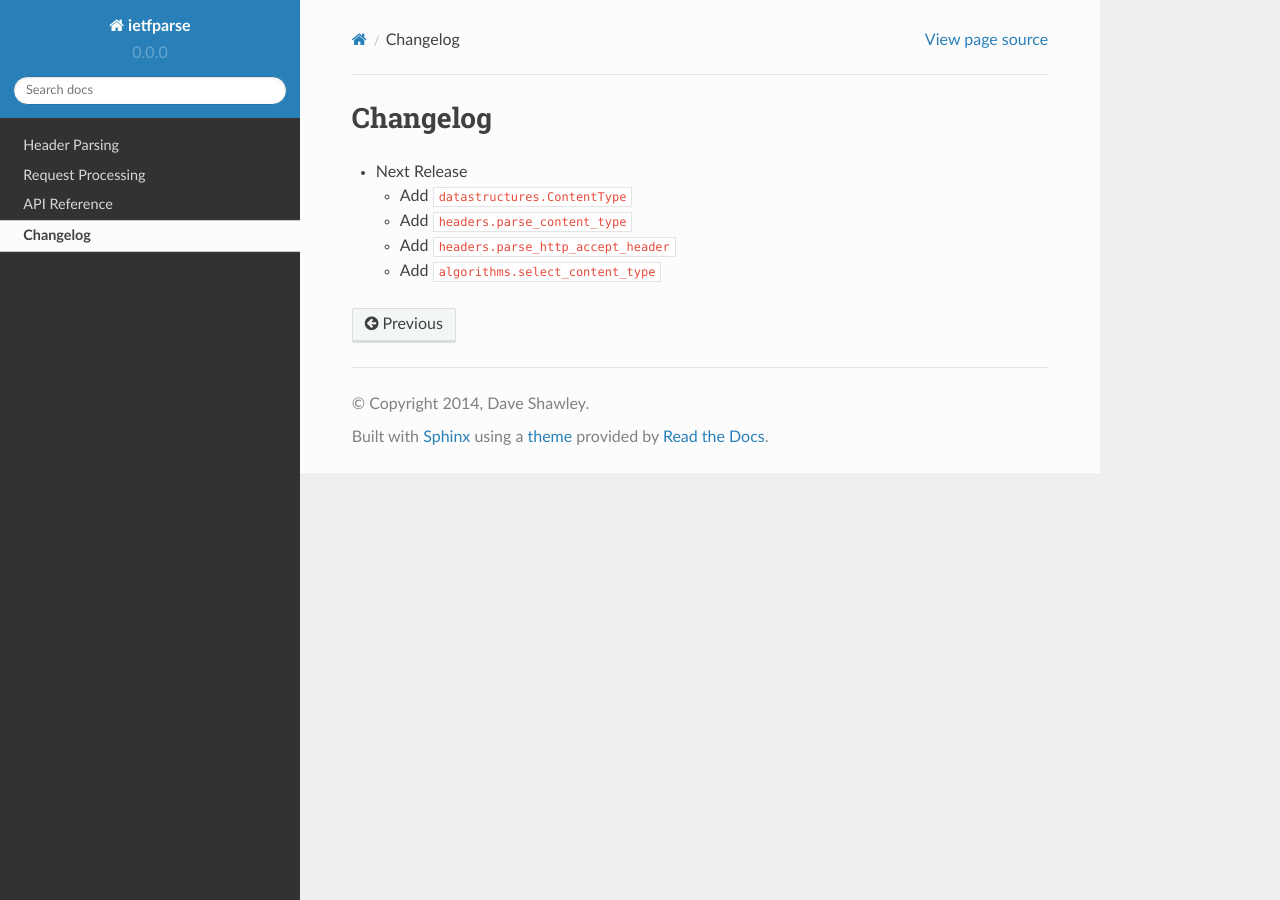
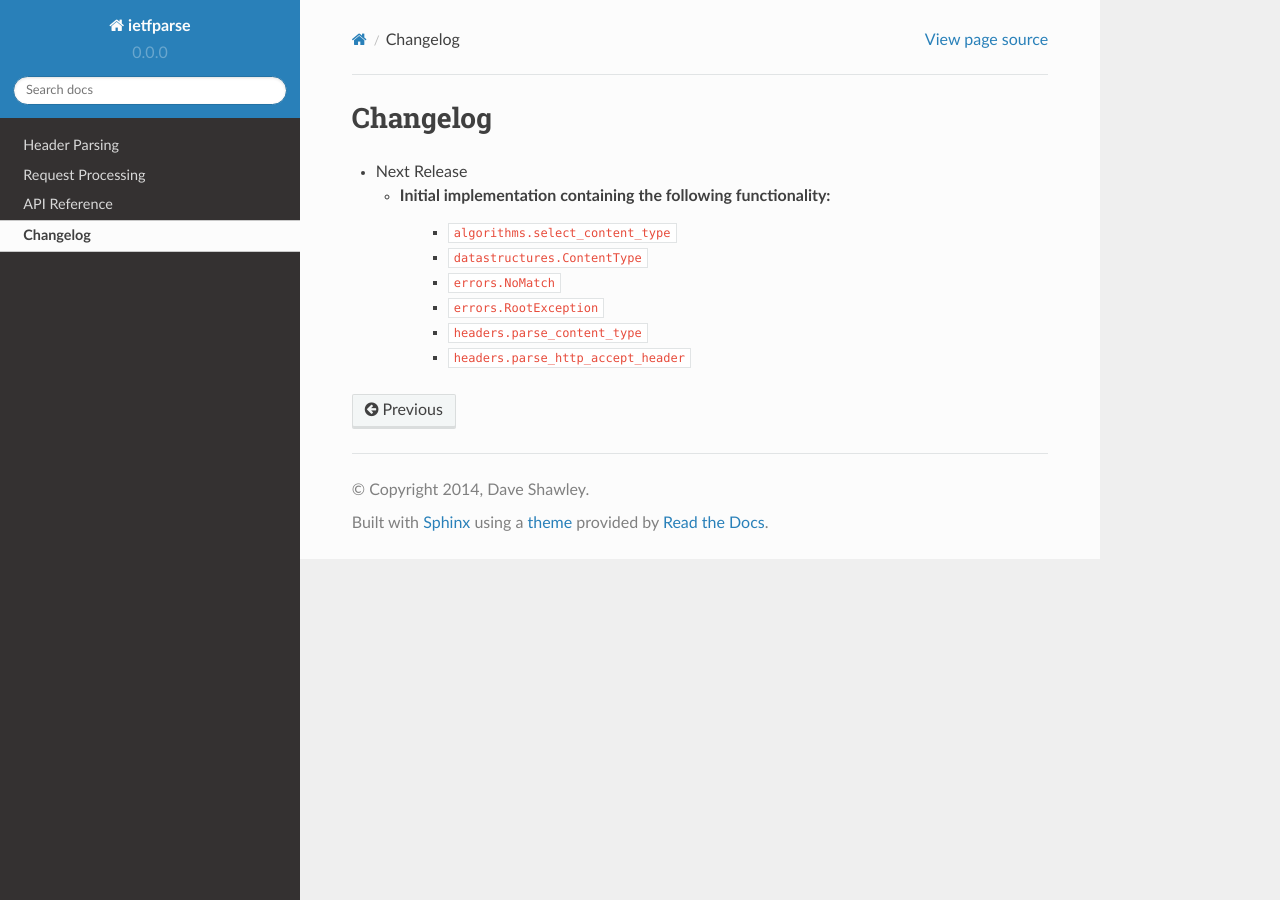
Before and after one commit to dave-shawley/ietfparse, a Sphinx documentation site: the page built from docs/changelog.rst, in a window 1280 px wide. Built offline with Sphinx 7.4.7 and the Read the Docs theme 2.0.0, drawn with Linux system fonts in a browser that asks for light colours.

Commit message:
ietfparse: Split out errors into a module.

```diff
--- a/docs/changelog.rst
+++ b/docs/changelog.rst
@@ -3,7 +3,10 @@ Changelog
 
 * Next Release
 
-  - Add ``datastructures.ContentType``
-  - Add ``headers.parse_content_type``
-  - Add ``headers.parse_http_accept_header``
-  - Add ``algorithms.select_content_type``
+  - Initial implementation containing the following functionality:
+      - ``algorithms.select_content_type``
+      - ``datastructures.ContentType``
+      - ``errors.NoMatch``
+      - ``errors.RootException``
+      - ``headers.parse_content_type``
+      - ``headers.parse_http_accept_header``
--- a/docs/reference.rst
+++ b/docs/reference.rst
@@ -11,6 +11,11 @@ ietfparse.datastructures
 .. automodule:: ietfparse.datastructures
    :members:
 
+ietfparse.errors
+----------------
+.. automodule:: ietfparse.errors
+   :members:
+
 ietfparse.headers
 -----------------
 .. automodule:: ietfparse.headers
```
Also changed, not shown: 3 other files.
